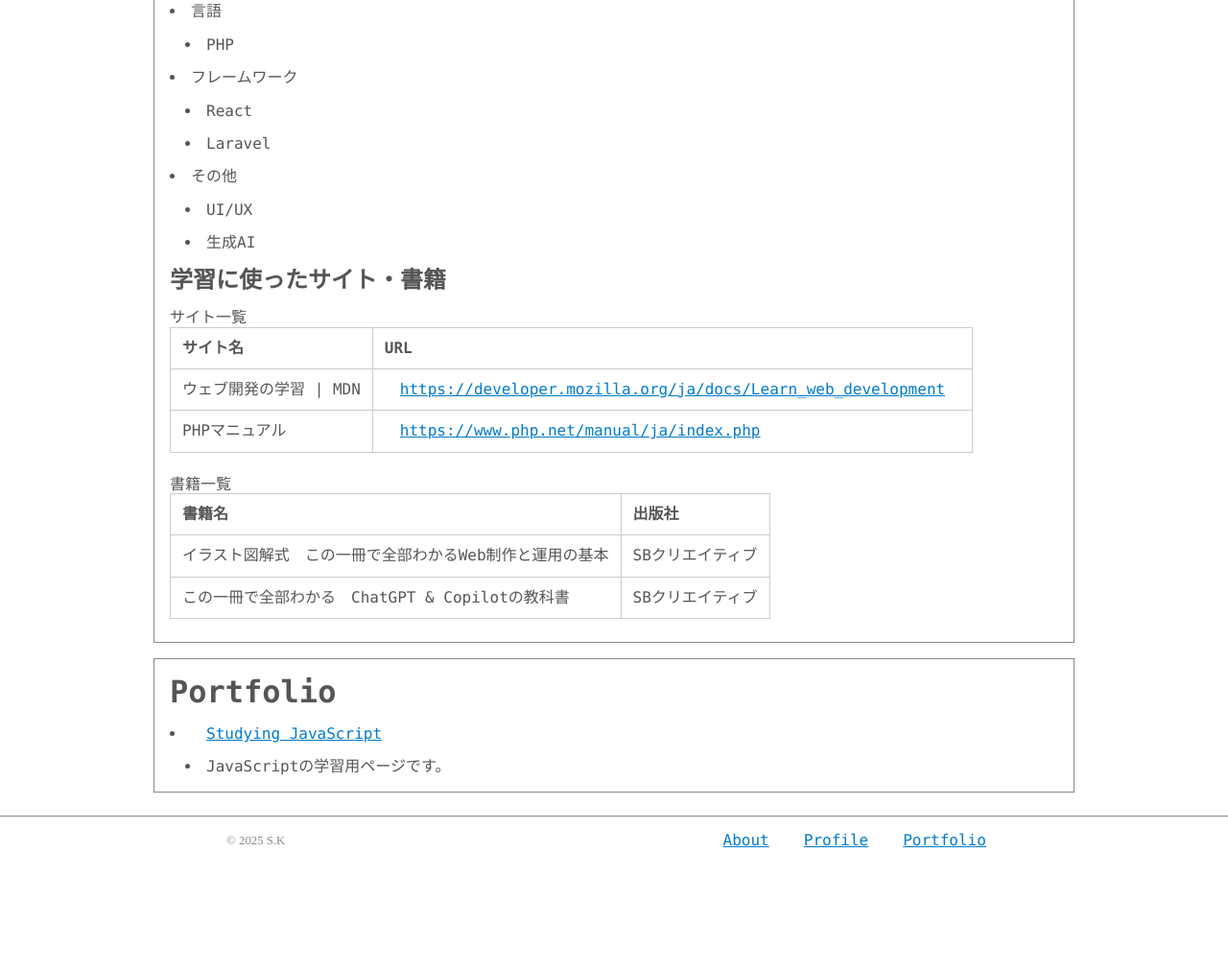
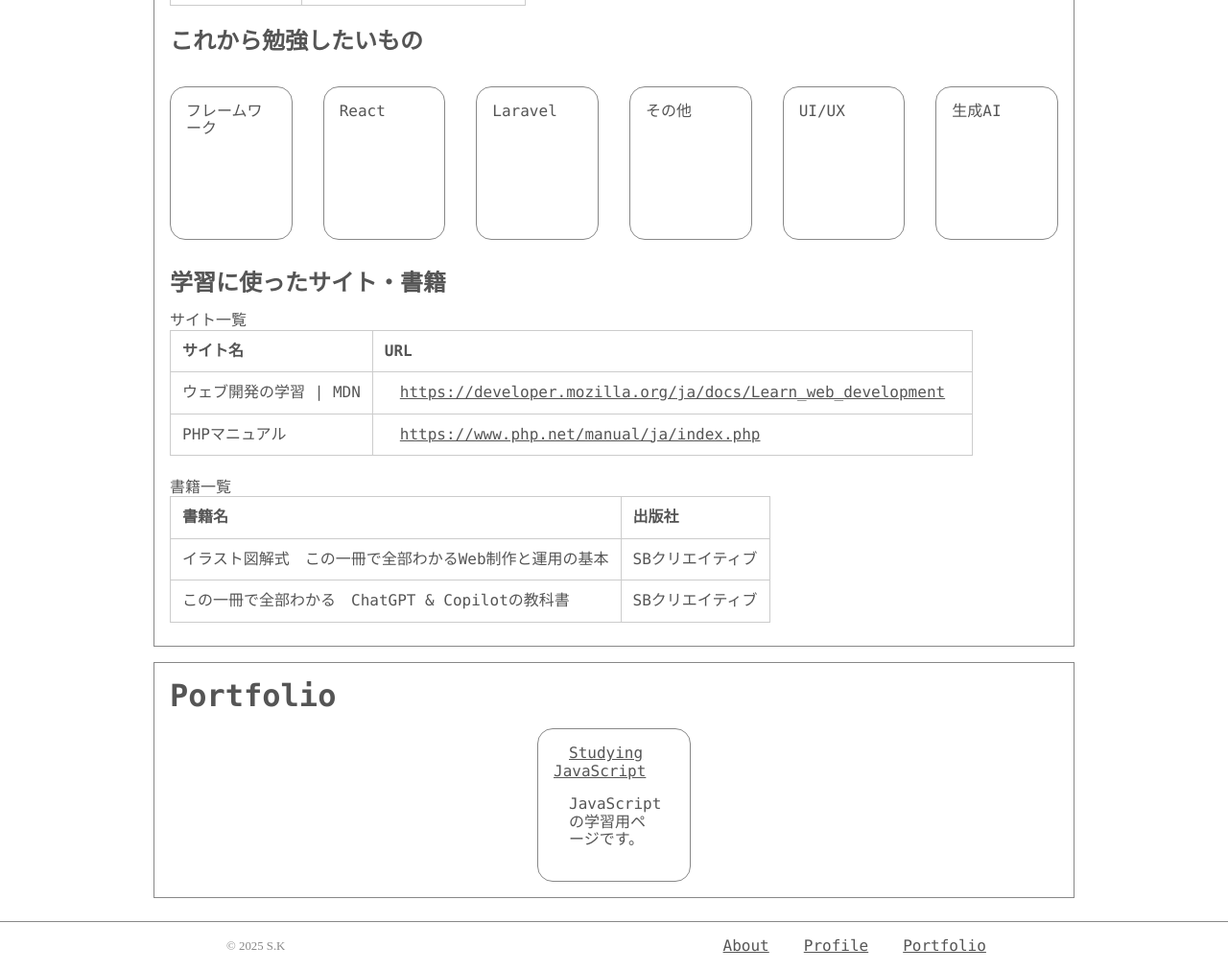
Before and after one commit to portfoliobysk/portfoliobysk.github.io, a plain HTML site: page index.html in a window 1280 px wide. Shown: the part 1093-2105 px from the top of the page at 96% size. Before the commit the page ends 1994 px from the top, so only its background shows below. Drawn offline with Linux system fonts and the light colour scheme.

Commit message:
リンク、リストの変更

```diff
--- a/index.html
+++ b/index.html
@@ -86,17 +86,12 @@
 
       <h4>これから勉強したいもの</h4>
       <ul>
-        <li>言語
-          <ul><li>PHP</li></ul>
-        </li>
-        <li>フレームワーク
-          <ul><li>React</li></ul>
-          <ul><li>Laravel</li></ul>
-        </li>
-        <li>その他
-          <ul><li>UI/UX</li></ul>
-          <ul><li>生成AI</li></ul>
-        </li>
+        <li>フレームワーク</li>
+        <li>React</li>
+        <li>Laravel</li>
+        <li>その他</li>
+        <li>UI/UX</li>
+        <li>生成AI</li>
       </ul>
 
       <h4>学習に使ったサイト・書籍</h4>
@@ -146,7 +141,7 @@
         <ul>
           <li>
             <a href="portfolio/js/index.html">Studying JavaScript</a>
-            <ul><li>JavaScriptの学習用ページです。</li></ul>
+            <p>JavaScriptの学習用ページです。</p>
           </li>
         </ul>
     </section>
@@ -160,5 +155,6 @@
       <a href="#Portfolio">Portfolio</a>
     </nav>
   </footer>
+
 </body>
 </html>
--- a/styles/style.css
+++ b/styles/style.css
@@ -87,7 +87,7 @@ h4 {
 
 /* Link styles */
 a {
-    color: #007acc;
+    color: #555555;
     text-decoration: underline;
 }
 
@@ -98,7 +98,17 @@ a:hover {
 
 /* List styles */
 ul {
-    list-style: inside;
+    display: flex;
+    justify-content: center;
+}
+
+li {
+    margin: 1rem;
+    padding: 1rem;
+    width: 10rem;
+    height: 10rem;
+    border: solid 1px #888888;
+    border-radius: 1rem;
 }
 
 /* Table styles */
```
